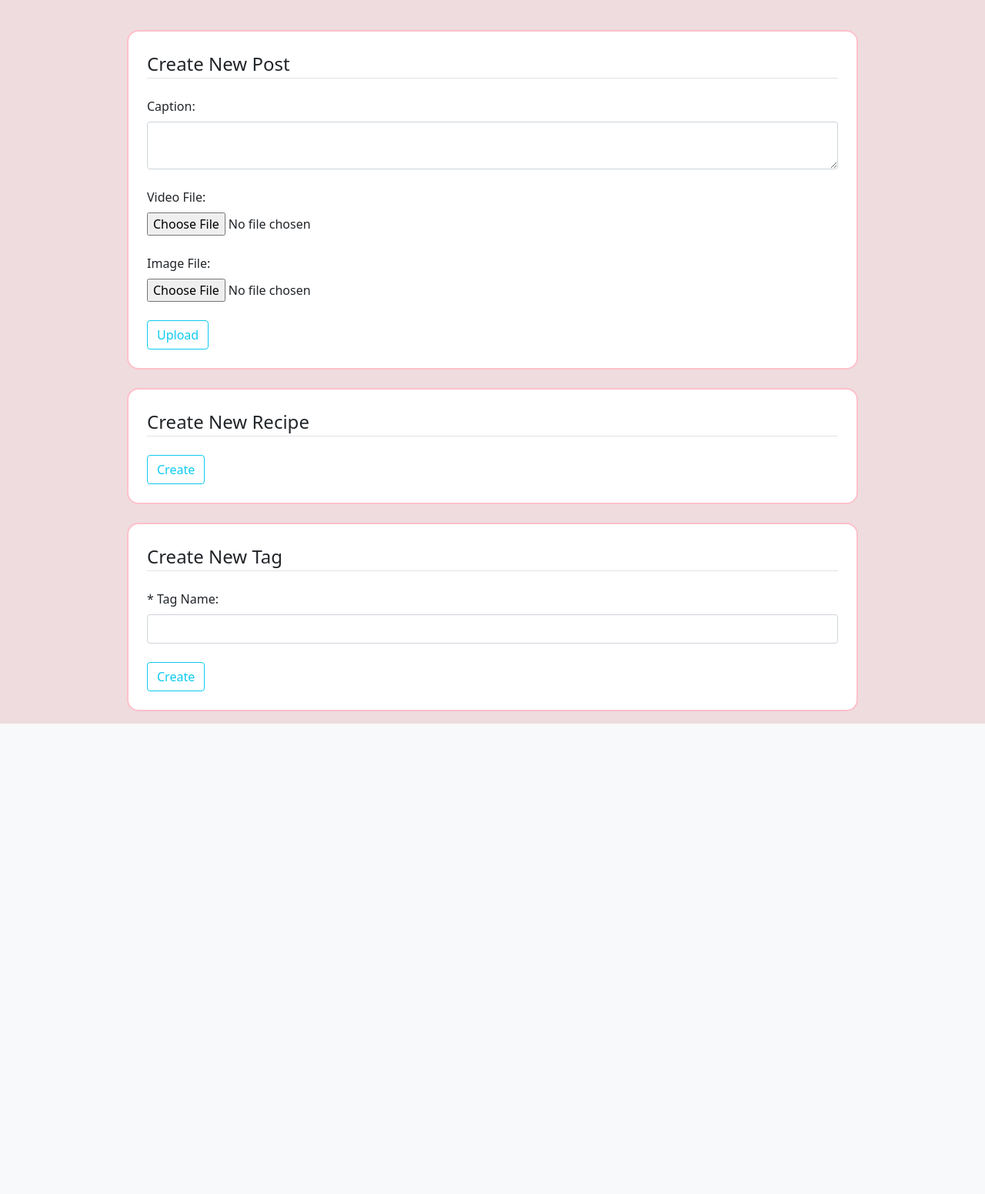
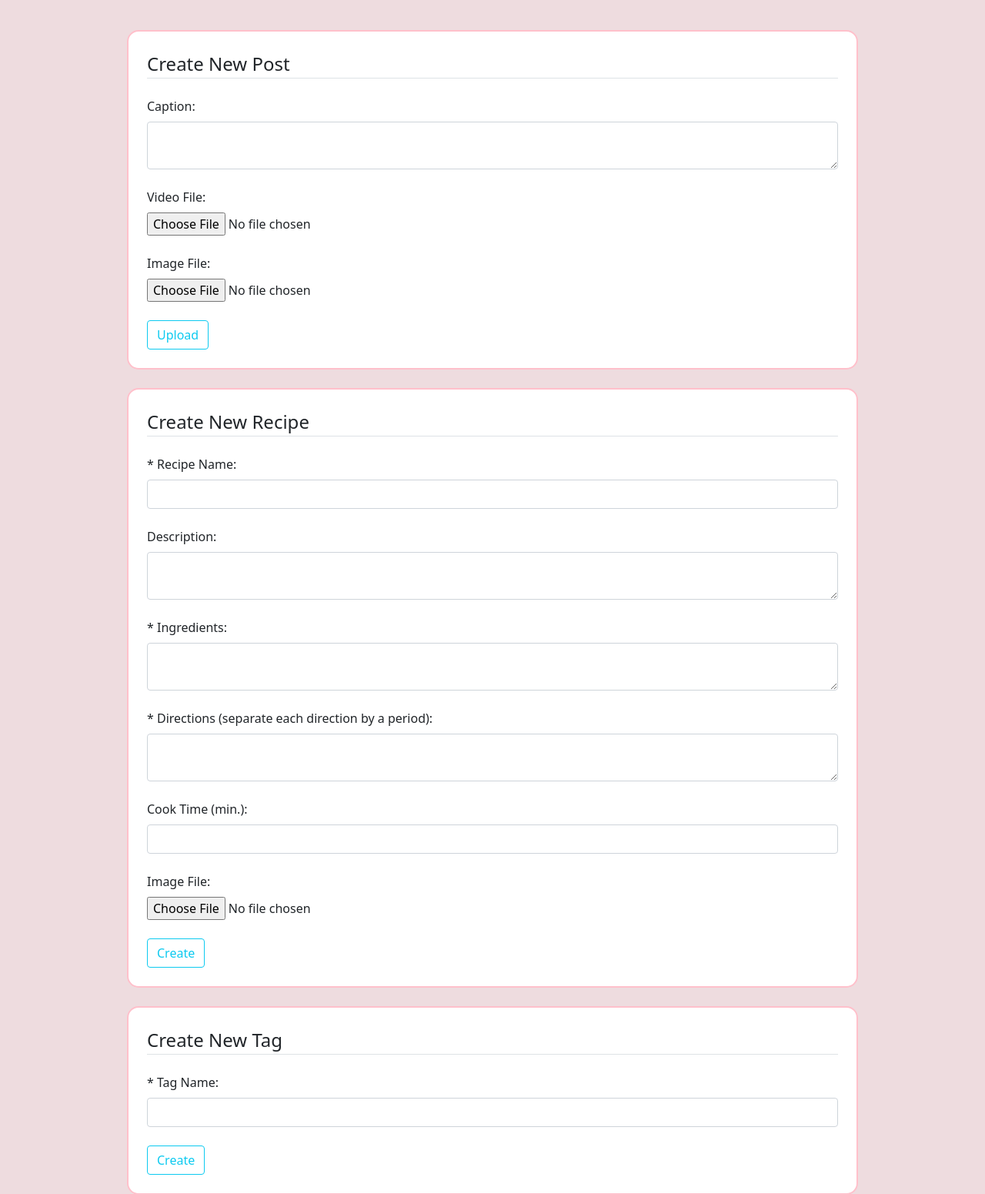
Before and after one commit to jzd2103/DB_project, a Flask app: template templates/create.html in a window 1280 px wide. Shown: the part 69-1620 px from the top of the page at 77% size. Before the commit the page ends 1009 px from the top, so only its background shows below. Run offline with Flask 3, Linux system fonts and the light colour scheme; the template is opened without the code that fills it, so the values that code supplies are empty; parts of the project's set-up code (start-up, migrations or seed data) failed here and were passed over.

Commit message:
make recipe

```diff
--- a/server.py
+++ b/server.py
@@ -119,6 +119,46 @@ def save_video(form_video):
 	form_video.save(video_path)
 
 	return video_fn
+
+@app.route('/create_recipe', methods=['POST'])
+def create_recipe():
+	global user_id
+
+	recipe_name = request.form['recipe_name']
+	description = request.form['description']
+	ingredients = request.form['ingredients']
+	directions = request.form['directions']
+	cook_time = request.form['cook_time']
+	if cook_time:
+		cook_time = int(cook_time)
+	image_file = request.files.get('image_file')
+
+	if not recipe_name or not ingredients or not directions:
+		flash('* fields are required', 'danger')
+		return redirect('/Create')
+
+	if image_file.filename != '':
+		file_path = save_image(image_file)
+
+	params1 = {'recipe_name': recipe_name, 'description': description, 'ingredients': ingredients,
+		   	  'directions': directions, 'cook_time': cook_time, 'media_file': file_path}
+
+	insertion_query = """INSERT INTO Recipes (Recipe_Name, Description, Ingredients, Directions, Cook_Time, Image_Url)
+						 VALUES (:recipe_name, :description, :ingredients, :directions, :cook_time, :media_file)
+						 RETURNING Recipe_ID"""
+
+	new_recipe = g.conn.execute(text(insertion_query), params1)
+	recipe_id = new_recipe.fetchone()[0]
+
+	params2 = {'user_id': user_id, 'recipe_id': recipe_id}
+	insertion_query2 = """INSERT INTO Create_Recipe (User_ID, Recipe_ID)
+						  VALUES (:user_id, :recipe_id)"""
+
+	g.conn.execute(text(insertion_query2), params2)
+	g.conn.commit()
+
+	flash("Recipe created successfully", 'success')
+	return redirect('/')
 
 @app.route('/create_post', methods=['POST'])
 def create_post():
--- a/templates/create.html
+++ b/templates/create.html
@@ -25,9 +25,27 @@
     <div class="container mt-4">
         <div class="row justify-content-center">
             <div class="col-10 light-border light-background p-4">
-                <form method="POST" action="/register">
+                <form method="POST" action="/create_recipe">
                     <fieldset class="form-group">
                         <legend class="border-bottom mb-4">Create New Recipe</legend>
+
+                        <label for="Recipe_Name" class="form-label">* Recipe Name:</label><br>
+                        <input type="text" id="Recipe_Name" name="recipe_name" class="form-control"><br>
+
+                        <label for="Description" class="form-label">Description:</label><br>
+                        <textarea type="text" id="Description" name="description" class="form-control"></textarea><br>
+
+                        <label for="Ingredients" class="form-label">* Ingredients:</label><br>
+                        <textarea type="text" id="Ingredients" name="ingredients" class="form-control"></textarea><br>
+
+                        <label for="Directions" class="form-label">* Directions (separate each direction by a period):</label><br>
+                        <textarea type="text" id="Directions" name="directions" class="form-control"></textarea><br>
+
+                        <label for="Cook_Time" class="form-label">Cook Time (min.):</label><br>
+                        <input type="text" id="Cook_Time" name="cook_time" class="form-control"><br>
+
+                        <label for="Image_File" class="form-label">Image File:</label><br>
+                        <input type="file" id = "Image_File" name="image_file" accept="image/*"><br><br>
 
                         <input type="submit" value="Create" class = "btn btn-outline-info">
                     </fieldset>
```
Also changed, not shown: templates/recipe.html (+8 -1 lines).
